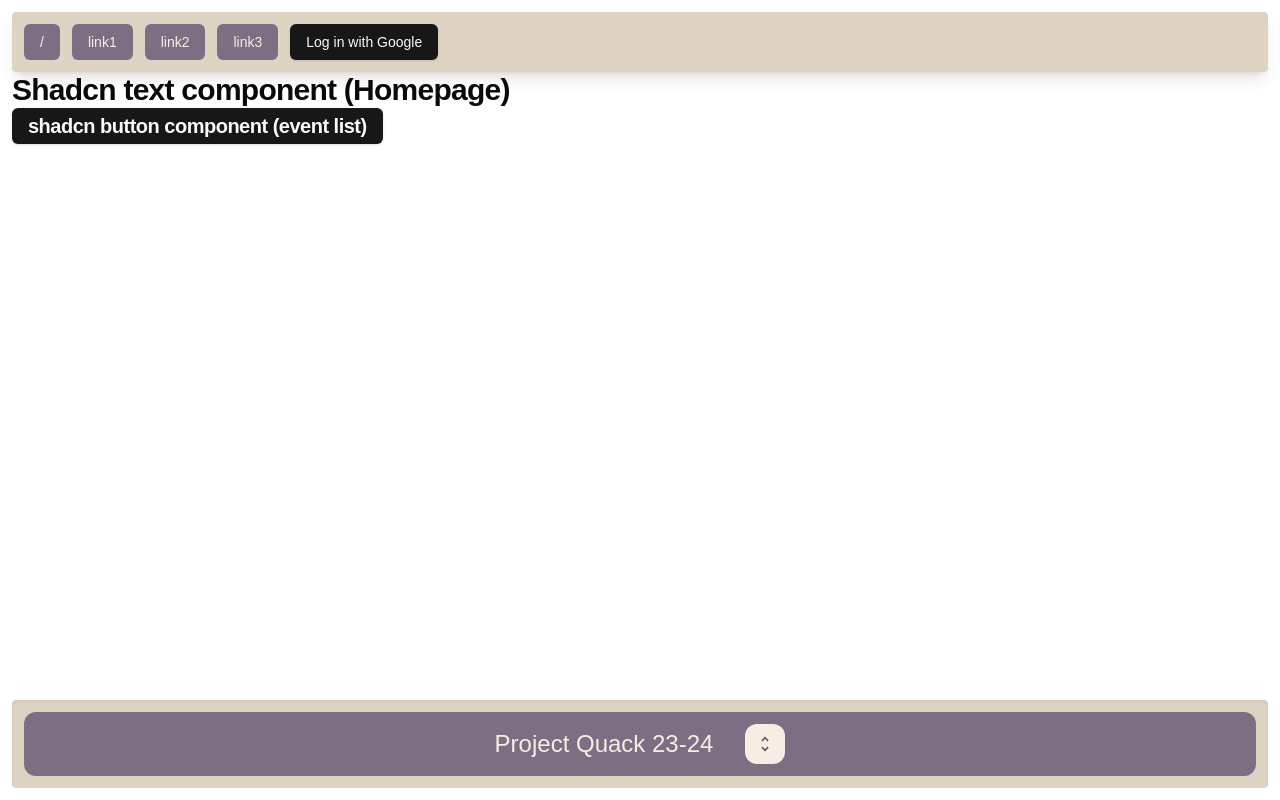
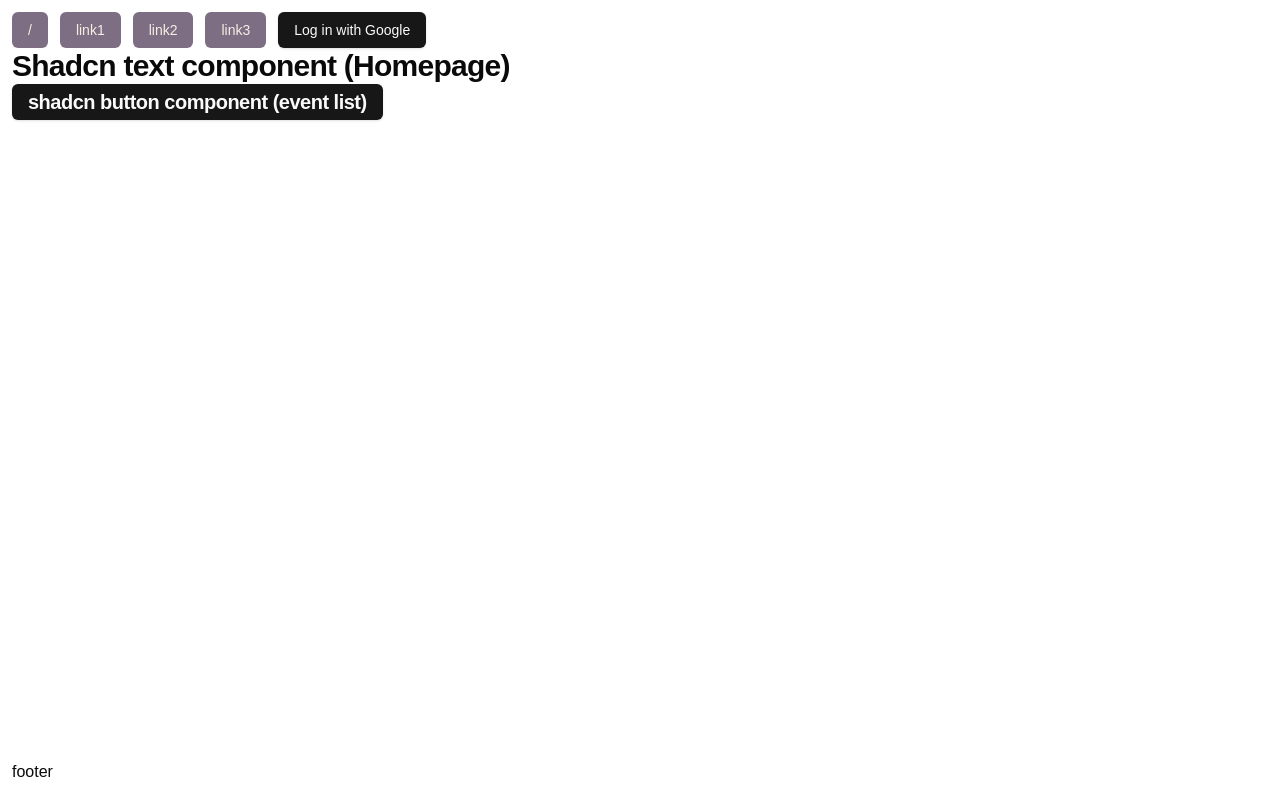
Before and after one commit to vncz14/project-quack-2425, a Next.js app in the folder frontend/: page / in a window 1280 px wide. Built offline with nearby package versions, Linux system fonts and the light colour scheme.

Commit message:
got rid of styling to allow footer to go beneath content, even when the content is taller than viewport

```diff
--- a/frontend/src/app/layout.tsx
+++ b/frontend/src/app/layout.tsx
@@ -31,11 +31,13 @@ export default function RootLayout({
             <html lang="en">
                 <body
                     className={`${geistSans.variable} ${geistMono.variable} antialiased `
-                    + 'h-lvh flex flex-col p-1 sm:p-3'
+                    + 'relative min-h-screen flex flex-col p-1 sm:p-3'
                 }
                 >
                     <Navbar />
-                {children}
+                    <div className="pb-10">
+                        {children}
+                    </div>
                     <Footer />
             </body>
             </html>
--- a/frontend/src/components/assets/SVGs.tsx
+++ b/frontend/src/components/assets/SVGs.tsx
@@ -6,6 +6,3 @@ type SVGType = {
 export function MenuSVG () {
   return <svg xmlns="http://www.w3.org/2000/svg" height="24px" viewBox="0 -960 960 960" width="24px" fill="#5f6368"><path d="M120-240v-80h720v80H120Zm0-200v-80h720v80H120Zm0-200v-80h720v80H120Z"/></svg>
 }
-export function UnfoldSVG ({height, width}: SVGType) {
-  return <svg xmlns="http://www.w3.org/2000/svg" height={height + 'px'} viewBox="0 -960 960 960" width={width + 'px'} fill="#5f6368"><path d="M480-120 300-300l58-58 122 122 122-122 58 58-180 180ZM358-598l-58-58 180-180 180 180-58 58-122-122-122 122Z"/></svg>
-}
--- a/frontend/src/components/custom/footer.tsx
+++ b/frontend/src/components/custom/footer.tsx
@@ -1,35 +1,7 @@
-import {
-  Collapsible, CollapsibleContent, CollapsibleTrigger
-} from "@/components/ui/collapsible"
-
-import { UnfoldSVG } from "../assets/SVGs"
-
 export default function Footer () {
   return (
-      <Collapsible className="mt-auto">
-        <div className="flex flex-col items-center bg-[#DFD3C3] mt-5 relative w-full rounded shadow-inner sm:p-3">
-          <div className="flex items-center justify-center p-3 rounded-xl gap-3 mt-3 sm:gap-8 sm:mt-0 w-full sm:bg-[#7D6E83]">
-            <p className="text-xl sm:text-2xl sm:text-[#F8EDE3]">Project Quack 23-24</p>
-            <CollapsibleTrigger
-              className="size-10 bg-[#F8EDE3] flex items-center justify-center rounded-xl"
-              >
-              <UnfoldSVG height={20} width={20}/>
-            </CollapsibleTrigger>
-          </div>
-          <CollapsibleContent className="w-full">
-            <div className="flex flex-col mt-3 mb-3 bg-[#7D6E83] rounded-xl p-3 mx-1 sm:bg-transparent">
-              <h2 className="text-[#F8EDE3] text-2xl self-center sm:text-black">
-                About us
-              </h2>
-              <p className="text-[#F8EDE3] sm:text-black">
-                Mentor Vince.
-              </p>
-              <p className="text-[#F8EDE3] sm:text-black">
-                Mentees Joseph, Dereck, Riley, Jian, and Shahan.
-              </p>
-            </div>
-          </CollapsibleContent>
-        </div>
-      </Collapsible>
+    <div className="absolute bottom-0 w-full h-10">
+      footer
+    </div>
   )
 }
--- a/frontend/src/components/custom/navbar.tsx
+++ b/frontend/src/components/custom/navbar.tsx
@@ -10,7 +10,7 @@ import LoginLogoutButton from "@/components/ui/loginButton";
 export default function Navbar() {
   const navLinks = ["/", "link1", "link2", "link3"];
   return (
-    <div className="bg-[#DFD3C3] p-3 rounded shadow-inner shadow-lg">
+    <div className="">
       <NavigationMenu>
         <NavigationMenuList>
           <NavigationMenuItem>
```
Also changed, not shown: frontend/src/components/custom/layout.tsx (deleted).
